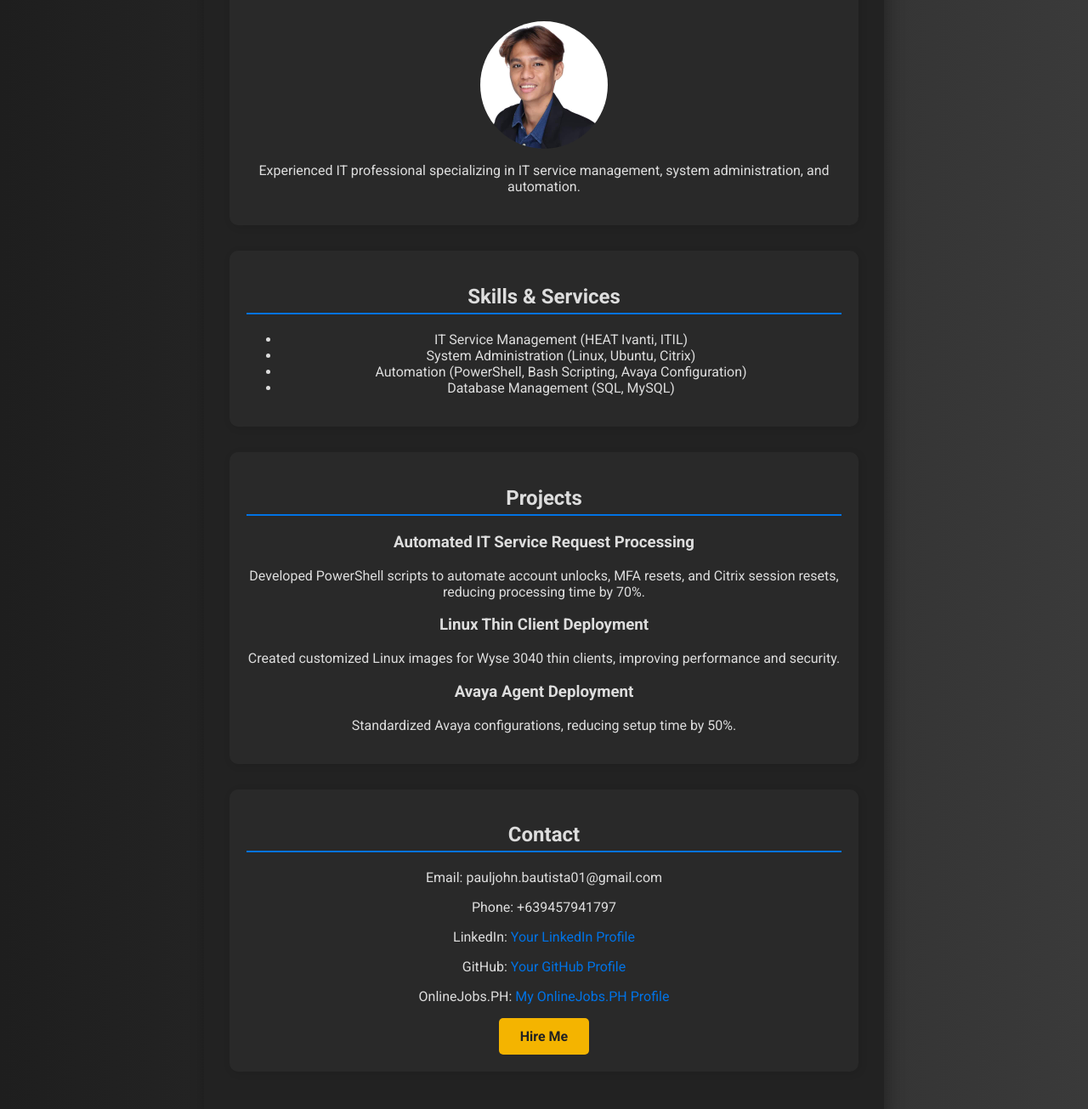
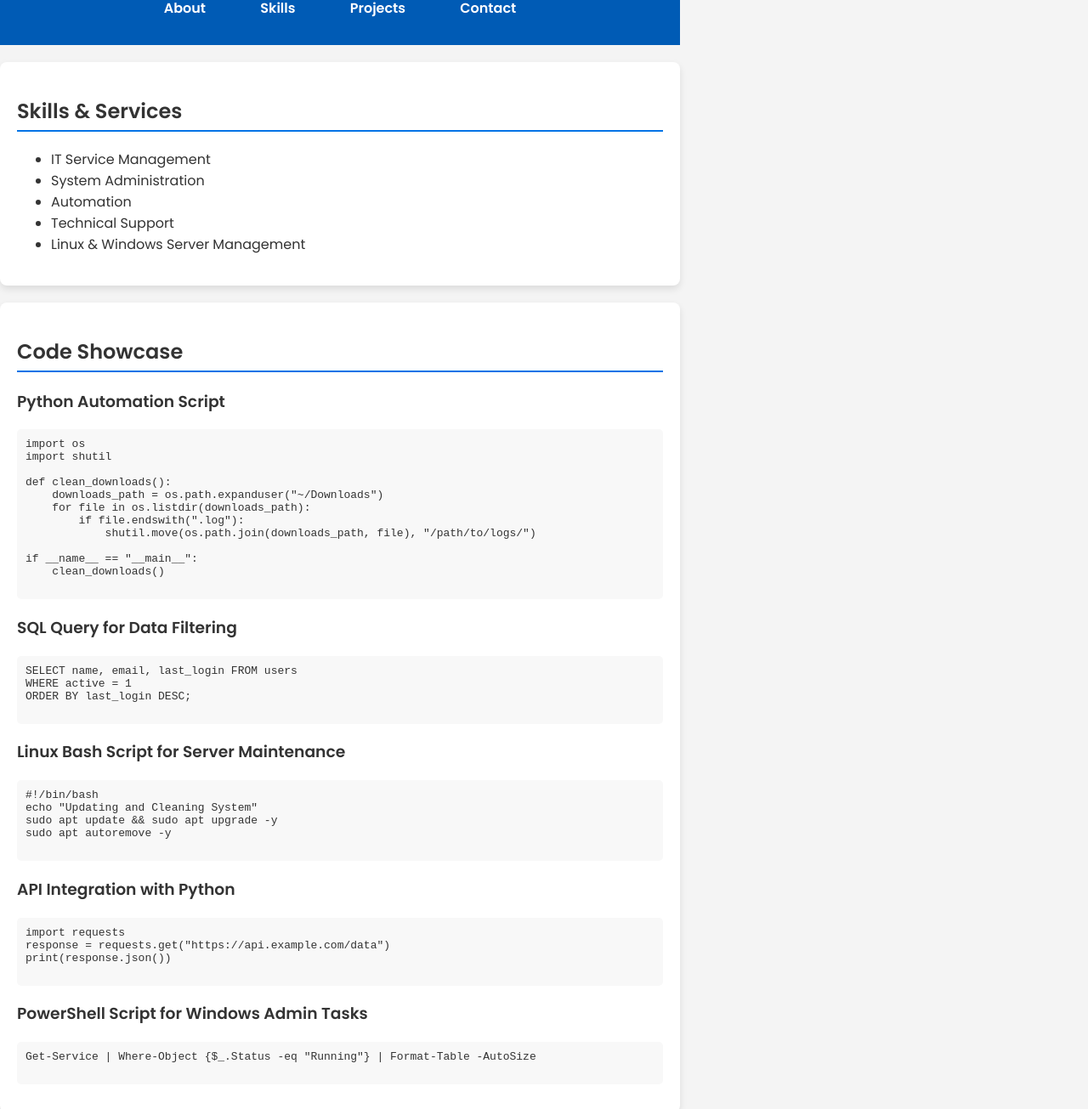
Before and after one commit to Anica-a/pauljohn-portfolio, a plain HTML site: page index.html in a window 1280 px wide. Shown: the part 231-1536 px from the top of the page at 85% size. Drawn offline with Linux system fonts and the light colour scheme.

Commit message:
Update index.html

```diff
--- a/index.html
+++ b/index.html
@@ -3,110 +3,145 @@
 <head>
     <meta charset="UTF-8">
     <meta name="viewport" content="width=device-width, initial-scale=1.0">
-    <title>Paul John Bautista - IT Portfolio</title>
+    <title>Paul John D. Bautista - Portfolio</title>
     <link rel="stylesheet" href="styles.css">
     <style>
-        @import url('https://fonts.googleapis.com/css2?family=Roboto:wght@300;400;700&display=swap');
+        @import url('https://fonts.googleapis.com/css2?family=Poppins:wght@300;400;600&display=swap');
         body {
-            font-family: 'Roboto', sans-serif;
-            background: linear-gradient(to right, #1e1e1e, #3a3a3a);
-            color: #ddd;
+            font-family: 'Poppins', sans-serif;
+            background: #f4f4f4;
+            color: #333;
+            margin: 0;
+            padding: 0;
+        }
+        header {
+            background: #0073e6;
+            color: white;
+            padding: 20px;
             text-align: center;
-            padding: 20px;
         }
-        .container {
+        nav {
+            background: #005bb5;
+            padding: 15px;
+            text-align: center;
+        }
+        nav ul {
+            list-style: none;
+            padding: 0;
+        }
+        nav ul li {
+            display: inline;
+            margin: 0 15px;
+        }
+        nav ul li a {
+            color: white;
+            text-decoration: none;
+            font-weight: bold;
+        }
+        section {
             max-width: 900px;
             margin: auto;
-            background: #222;
-            padding: 30px;
-            border-radius: 12px;
-            box-shadow: 4px 4px 20px rgba(0, 0, 0, 0.3);
+            background: white;
+            padding: 20px;
+            margin-top: 20px;
+            border-radius: 8px;
+            box-shadow: 0 4px 8px rgba(0, 0, 0, 0.1);
         }
-        nav {
-            margin-bottom: 20px;
-        }
-        nav a {
-            color: #f4b400;
-            text-decoration: none;
-            margin: 0 20px;
-            font-weight: bold;
-            transition: color 0.3s;
-        }
-        nav a:hover {
-            color: #ffffff;
-        }
-        h1 {
-            font-size: 2.8em;
-            font-weight: 700;
-            color: #f4b400;
-        }
-        section {
-            margin-bottom: 30px;
-            padding: 20px;
-            background: #292929;
-            border-radius: 10px;
+        .code-block {
+            background: #f8f8f8;
+            padding: 10px;
+            border-radius: 5px;
+            overflow-x: auto;
+            font-family: monospace;
         }
         .button {
             display: inline-block;
-            padding: 12px 25px;
-            background: #f4b400;
-            color: #222;
+            padding: 10px 20px;
+            background: #0073e6;
+            color: white;
             text-decoration: none;
             border-radius: 5px;
+            margin-top: 10px;
             font-weight: bold;
-            transition: background 0.3s;
         }
         .button:hover {
-            background: #ffd633;
+            background: #005bb5;
         }
     </style>
 </head>
 <body>
-    <div class="container">
+    <header>
+        <h1>Paul John D. Bautista</h1>
+        <p>Experienced IT professional specializing in IT service management, system administration, and automation.</p>
+    </header>
     <nav>
-            <a href="#about">About</a> |
-            <a href="#skills">Skills</a> |
-            <a href="#projects">Projects</a> |
-            <a href="#contact">Contact</a>
+        <ul>
+            <li><a href="#about">About</a></li>
+            <li><a href="#skills">Skills</a></li>
+            <li><a href="#projects">Projects</a></li>
+            <li><a href="#contact">Contact</a></li>
+        </ul>
     </nav>
-
-        <section id="about">
-            <h1>Paul John D. Bautista</h1>
-            <img src="profile.jpg" alt="Paul John Bautista" style="display:block; margin:auto; width:150px; border-radius:50%;">
-            <p>Experienced IT professional specializing in IT service management, system administration, and automation.</p>
-        </section>
-
     <section id="skills">
         <h2>Skills & Services</h2>
         <ul>
-                <li>IT Service Management (HEAT Ivanti, ITIL)</li>
-                <li>System Administration (Linux, Ubuntu, Citrix)</li>
-                <li>Automation (PowerShell, Bash Scripting, Avaya Configuration)</li>
-                <li>Database Management (SQL, MySQL)</li>
+            <li>IT Service Management</li>
+            <li>System Administration</li>
+            <li>Automation</li>
+            <li>Technical Support</li>
+            <li>Linux & Windows Server Management</li>
         </ul>
     </section>
+    <section id="projects">
+        <h2>Code Showcase</h2>
+        <h3>Python Automation Script</h3>
+        <pre class="code-block">
+import os
+import shutil
 
-        <section id="projects">
-            <h2>Projects</h2>
-            <h3>Automated IT Service Request Processing</h3>
-            <p>Developed PowerShell scripts to automate account unlocks, MFA resets, and Citrix session resets, reducing processing time by 70%.</p>
+def clean_downloads():
+    downloads_path = os.path.expanduser("~/Downloads")
+    for file in os.listdir(downloads_path):
+        if file.endswith(".log"):
+            shutil.move(os.path.join(downloads_path, file), "/path/to/logs/")
 
-            <h3>Linux Thin Client Deployment</h3>
-            <p>Created customized Linux images for Wyse 3040 thin clients, improving performance and security.</p>
+if __name__ == "__main__":
+    clean_downloads()
+        </pre>
 
-            <h3>Avaya Agent Deployment</h3>
-            <p>Standardized Avaya configurations, reducing setup time by 50%.</p>
+        <h3>SQL Query for Data Filtering</h3>
+        <pre class="code-block">
+SELECT name, email, last_login FROM users
+WHERE active = 1
+ORDER BY last_login DESC;
+        </pre>
+
+        <h3>Linux Bash Script for Server Maintenance</h3>
+        <pre class="code-block">
+#!/bin/bash
+echo "Updating and Cleaning System"
+sudo apt update && sudo apt upgrade -y
+sudo apt autoremove -y
+        </pre>
+
+        <h3>API Integration with Python</h3>
+        <pre class="code-block">
+import requests
+response = requests.get("https://api.example.com/data")
+print(response.json())
+        </pre>
+
+        <h3>PowerShell Script for Windows Admin Tasks</h3>
+        <pre class="code-block">
+Get-Service | Where-Object {$_.Status -eq "Running"} | Format-Table -AutoSize
+        </pre>
     </section>
-
     <section id="contact">
         <h2>Contact</h2>
-            <p>Email: pauljohn.bautista01@gmail.com</p>
+        <p>Email: <a href="mailto:pauljohn@example.com">pauljohn@example.com</a></p>
         <p>Phone: +639457941797</p>
-            <p>LinkedIn: <a href="#">Your LinkedIn Profile</a></p>
-            <p>GitHub: <a href="#">Your GitHub Profile</a></p>
-            <p>OnlineJobs.PH: <a href="https://www.onlinejobs.ph/jobseekers/info/1893802" target="_blank">My OnlineJobs.PH Profile</a></p>
-            <a href="mailto:pauljohn.bautista01@gmail.com" class="button">Hire Me</a>
+        <p><a href="https://www.onlinejobs.ph/jobseekers/info/1893802">OnlineJobs.PH Profile</a></p>
+        <a href="mailto:pauljohn@example.com" class="button">Hire Me</a>
     </section>
-    </div>
 </body>
 </html>
```
Lines whose indentation alone changed are shown as unchanged.
